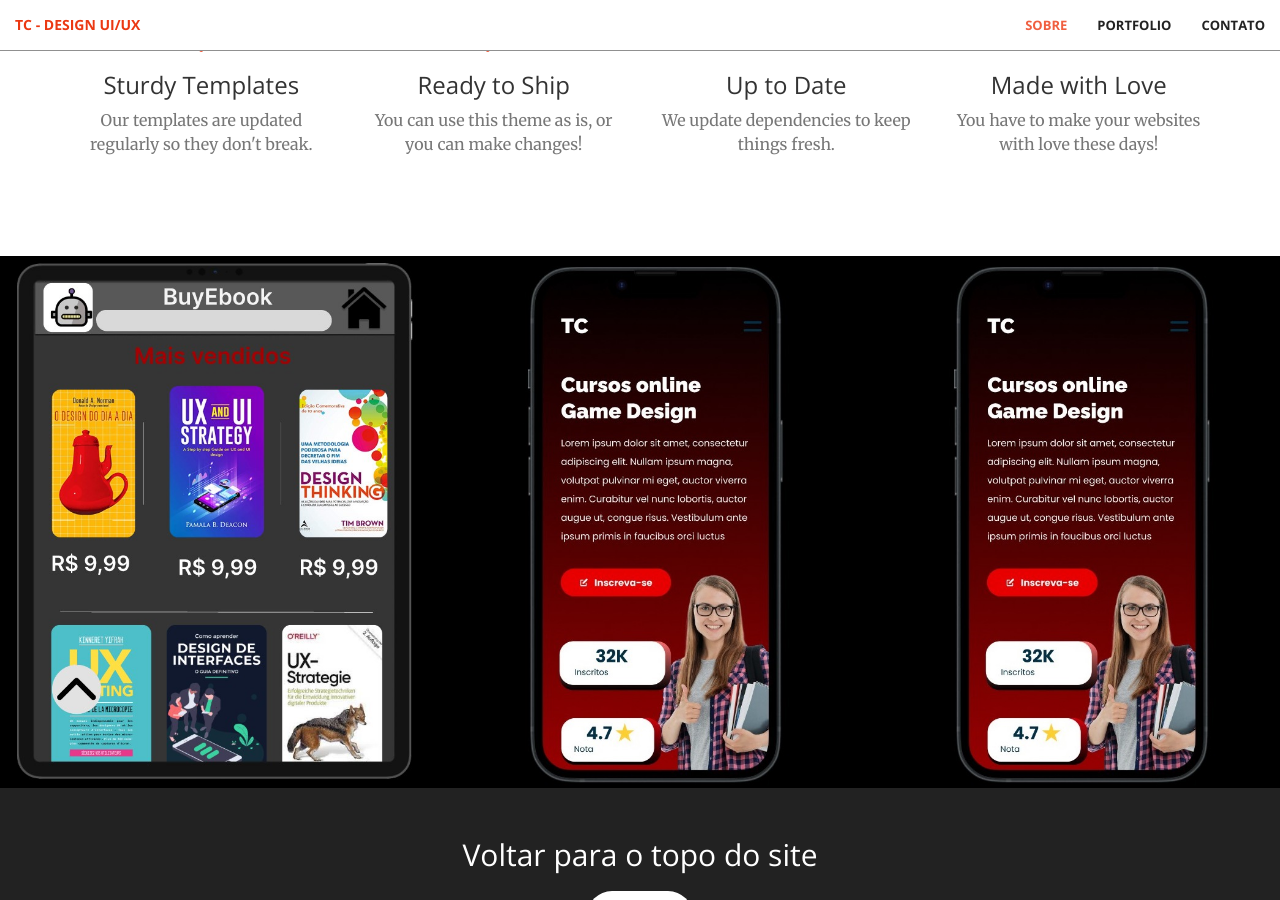
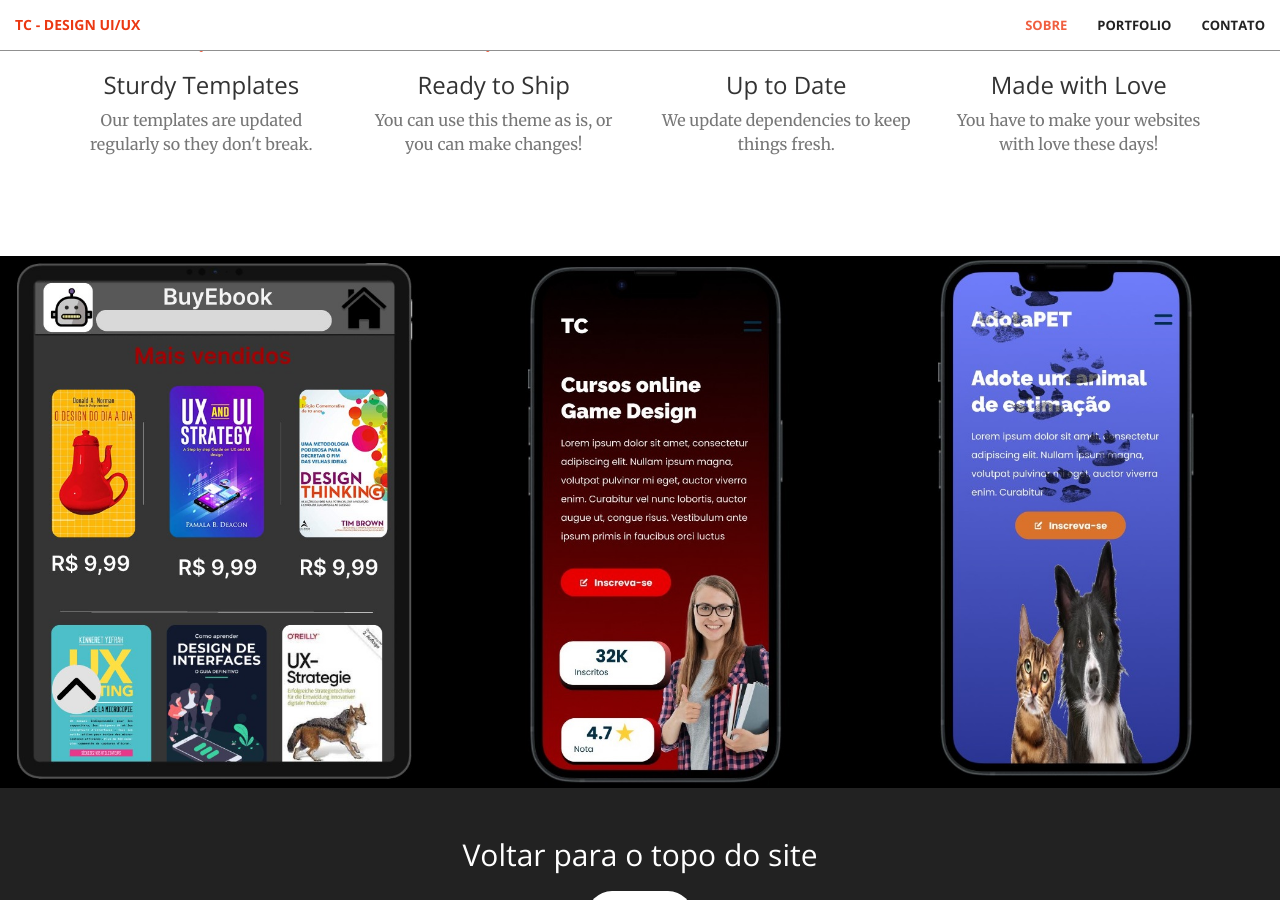
Before and after one commit to tiagocopelli/Coursera-Google-Design-UX, a Jekyll site: the page built from index.html, in a window 1280 px wide and 900 px high, scrolled down 1459 px. Built offline with Jekyll 4.4.1, drawn with Linux system fonts in a browser that asks for light colours.

Commit message:
Update portfolio.html

```diff
--- a/_includes/portfolio.html
+++ b/_includes/portfolio.html
@@ -33,7 +33,7 @@
             </div>
             <div class="col-lg-4 col-sm-6">
                 <a href="#" class="portfolio-box">
-                    <img src="img/portfolio/segundo.jpg" class="img-responsive" alt="">
+                    <img src="img/portfolio/terceiro.jpg" class="img-responsive" alt="">
                     <div class="portfolio-box-caption">
                         <div class="portfolio-box-caption-content">
                             <div class="project-category text-faded">
```
